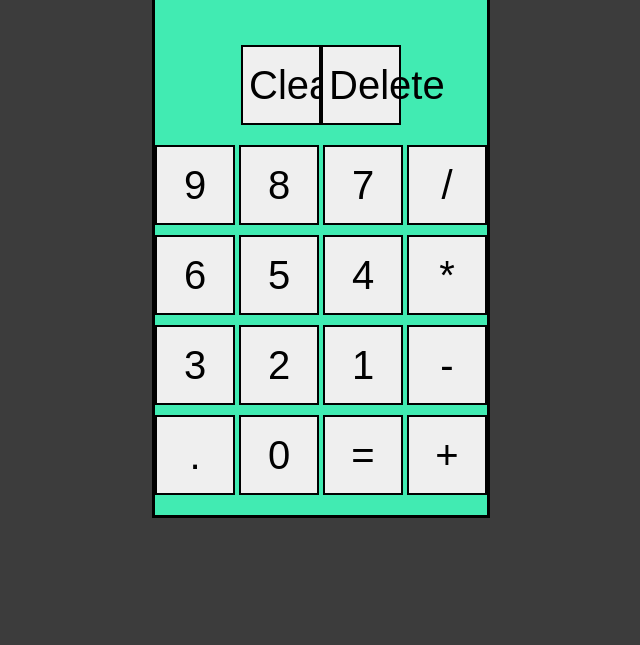
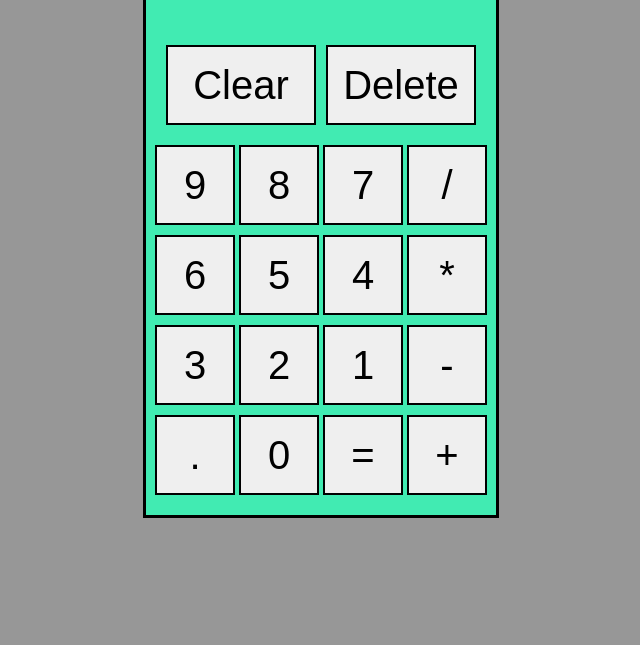
Before and after one commit to zothedev/javascript-calculator, a plain HTML site: page index.html in a window 1280 px wide. Shown: the part 155-800 px from the top of the page, without its empty margins (319-959 px from the left). Drawn offline with Linux system fonts and the light colour scheme.

```diff
--- a/style.css
+++ b/style.css
@@ -1,7 +1,7 @@
 body {
     display: flex;
     justify-content: center;
-    background-color: rgb(60, 60, 60);
+    background-color: rgb(151, 151, 151);
     margin-top: 50px;
 }
 
@@ -26,11 +26,15 @@
     display: flex;
     align-items: center;
     padding: 10px 20px;
+    gap: 10px;
+}
 
+.top-row button {
+    width: 150px;
 }
 
 .display {
-    width: 150px;
+    width: 200px;
     text-align: center;
     padding: 0 10px;
     font-size: 40px;
```
